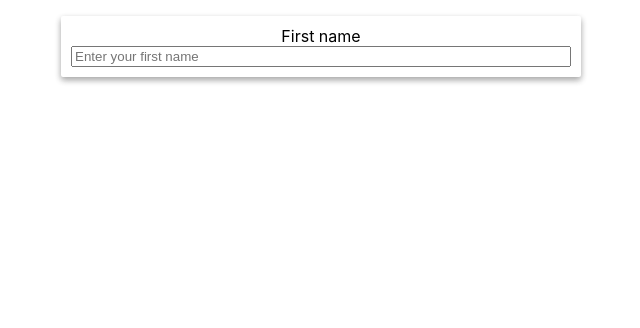
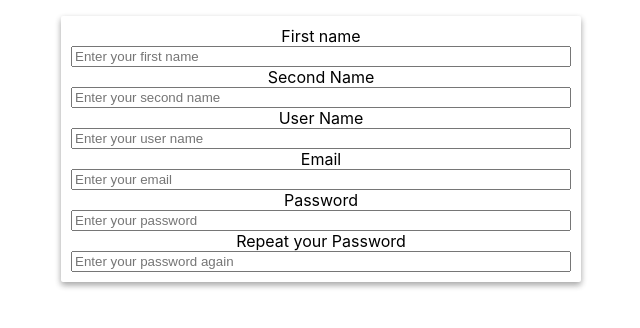
Before and after one commit to Seredenko23/homework9, a React (Create React App) app: page / in a window 1280 px wide. Shown: the top 328 px of the page, without its empty margins (319-959 px from the left). Built offline with nearby package versions, Linux system fonts and the light colour scheme.

Commit message:
added immutability-helper

```diff
--- a/package.json
+++ b/package.json
@@ -6,6 +6,7 @@
     "@testing-library/jest-dom": "^4.2.4",
     "@testing-library/react": "^9.3.2",
     "@testing-library/user-event": "^7.1.2",
+    "immutability-helper": "^3.0.1",
     "react": "^16.12.0",
     "react-dom": "^16.12.0",
     "react-scripts": "3.3.0"
--- a/src/Form/Form.js
+++ b/src/Form/Form.js
@@ -1,6 +1,9 @@
 import React, {Component} from 'react';
+import Input from "./part/Input/Input";
+import update from 'immutability-helper';
+
 import './Form.css';
-import Input from "./part/Input/Input";
+
 
 class Form extends Component {
     constructor(props) {
@@ -27,14 +30,13 @@ class Form extends Component {
 
     handler = (e) => {
         const {name, value} = e.target;
-
-        this.setState({
-            newUser: {
-                [name]: value,
+        const newState = update(this.state, {
+                newUser: {
+                    [name] : {$set :value}
+                }
             }
-        });
-
-        console.log(this.state.newUser)
+        )
+        this.setState(newState);
     };
 
     render() {
@@ -47,6 +49,41 @@ class Form extends Component {
                     placeholder='Enter your first name'
                     value={this.state.newUser.firstName}
                     type='text'/>
+                <Input
+                    name='secondName'
+                    title='Second Name'
+                    handler={this.handler}
+                    placeholder='Enter your second name'
+                    value={this.state.newUser.secondName}
+                    type='text'/>
+                <Input
+                    name='userName'
+                    title='User Name'
+                    handler={this.handler}
+                    placeholder='Enter your user name'
+                    value={this.state.newUser.userName}
+                    type='text'/>
+                <Input
+                    name='email'
+                    title='Email'
+                    handler={this.handler}
+                    placeholder='Enter your email'
+                    value={this.state.newUser.email}
+                    type='text'/>
+                <Input
+                    name='password'
+                    title='Password'
+                    handler={this.handler}
+                    placeholder='Enter your password'
+                    value={this.state.newUser.password}
+                    type='text'/>
+                <Input
+                    name='repeatPassword'
+                    title='Repeat your Password'
+                    handler={this.handler}
+                    placeholder='Enter your password again'
+                    value={this.state.newUser.repeatPassword}
+                    type='text'/>
             </form>
         );
     }
```
Also changed, not shown: 1 other file (tests, documents, lock files or other folders).
